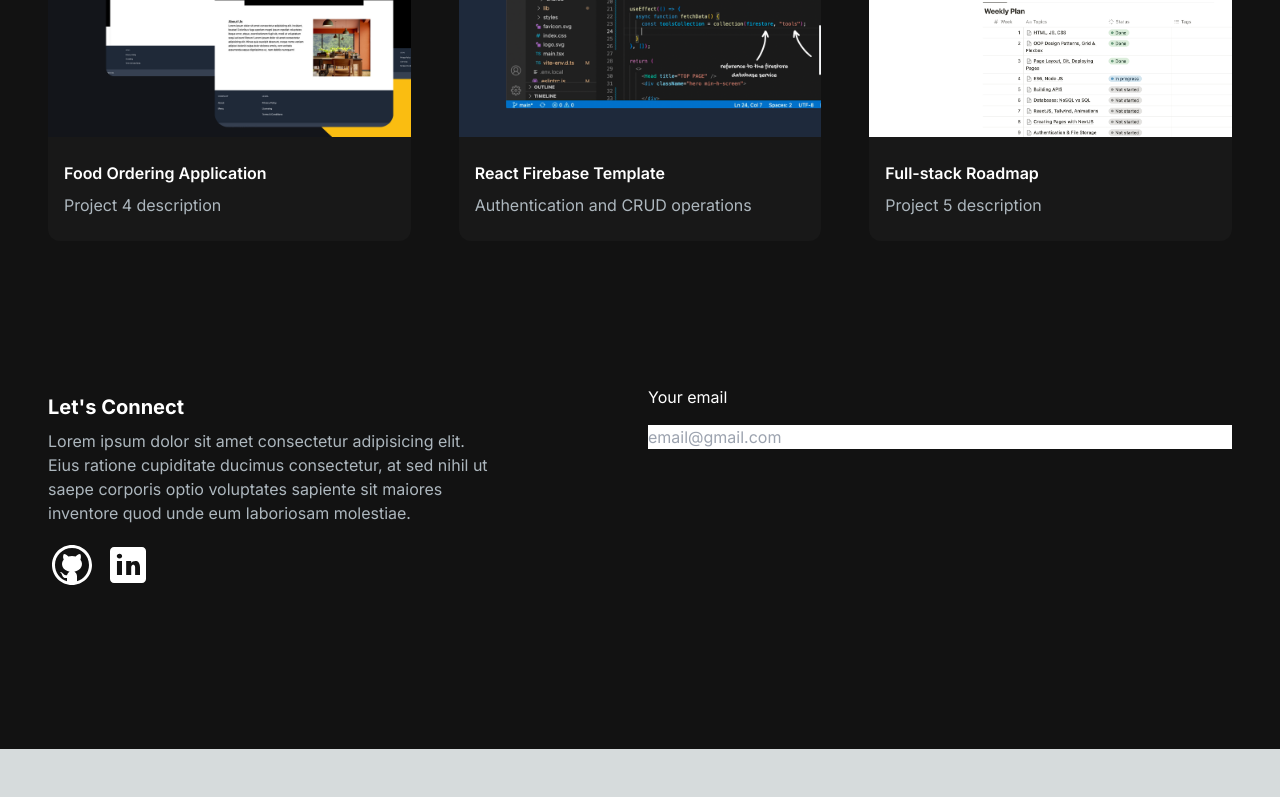
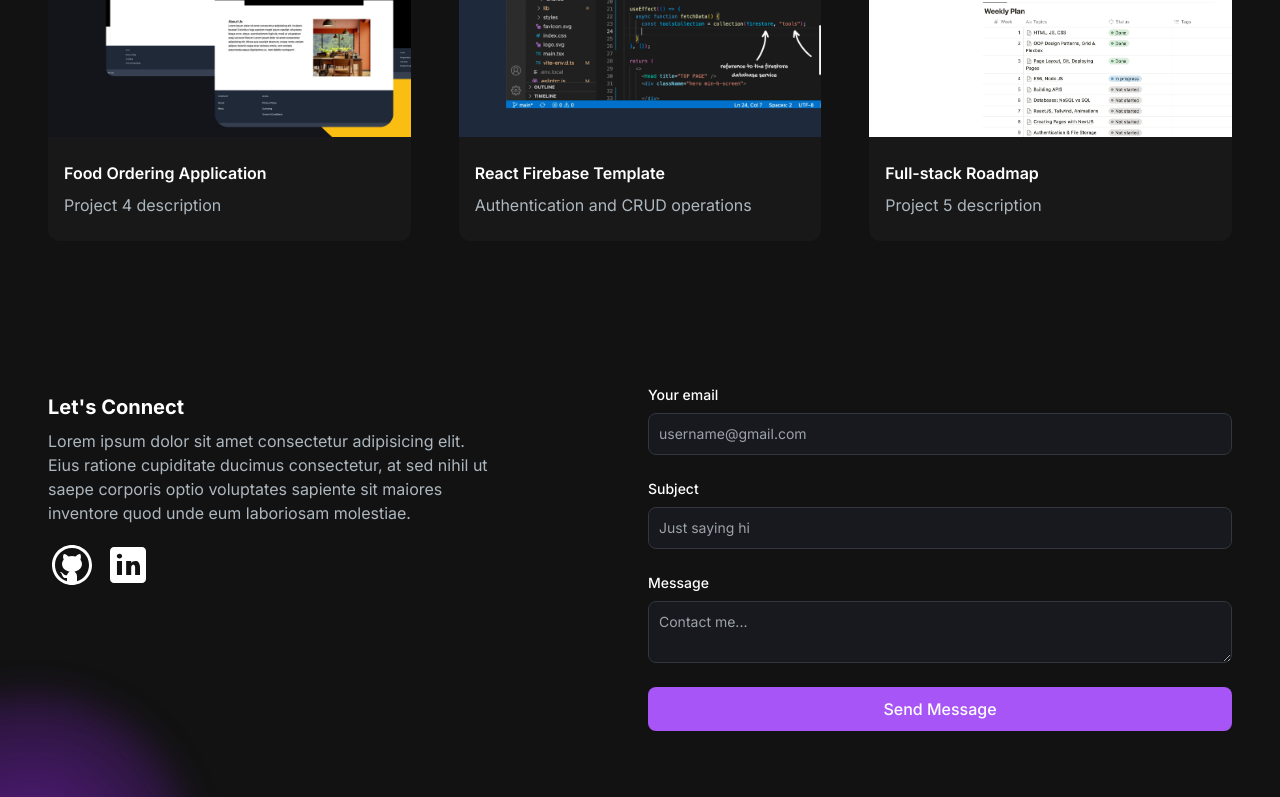
Before and after one commit to Huguete18/port-web, a Next.js app: page / in a window 1280 px wide. Shown: the part 2000-2797 px from the top of the page. Before the commit the page ends 2749 px from the top, so only its background shows below. Built offline with nearby package versions, Linux system fonts and the light colour scheme.

Commit message:
Se agrega el mensaje en el main

```diff
--- a/src/app/components/EmailSection.jsx
+++ b/src/app/components/EmailSection.jsx
@@ -6,7 +6,8 @@
 
 const EmailSection = () => {
   return (
-    <section className='grid md:grid-cols-2 my-12 md:my-12 py-24 gap-4'>
+    <section className='grid md:grid-cols-2 my-12 md:my-12 py-24 gap-4 relative'>
+        <div className='bg-[radial-gradient(ellipse_at_center,_var(--tw-gradient-stops))] from-purple-900 to-transparent rounded-full h-80 w-80 z-0 blur-lg absolute top-3/4 -left-4 transform -translate-x-1/2 -translate-1/2'></div>
         <div>
             <h5 className='text-xl font-bold text-white my-2'>Le{'t\'s'} Connect</h5>
             <p className='text-[#adb7be] mb-4 max-w-md'>
@@ -14,7 +15,7 @@
             </p>
             <div className='socials flex flex-row gap-2'>
                 <Link href='github.com'>
-                    <Image src={GithubIcon} alt='Github Icon' />
+                    <Image src={GithubIcon}  alt='Github Icon' />
                 </Link>
                 <Link href='linkedin.com'>
                     <Image src={LinkedinIcon} alt='Linkedin Icon' />
@@ -22,15 +23,34 @@
             </div>
         </div>
         <div>
-            <form className='flex flex-col gap-4'>
-                <label htmlFor='email' className='text-white'>Your email</label>
-                <input type='email' id='email' required placeholder='email@gmail.com' />
+            <form className='flex flex-col'>
+                <div className='mb-6'>
+                    <label htmlFor='email' className='text-white block mb-2 text-sm font-medium'>Your email</label>
+                    <input type='email' id='email' required className='bg-[#18191e] border border-[#33353f] placeholder-[#9ca2a9] text-gray-100 text-sm rounded-lg block w-full p-2.5' placeholder='username@gmail.com' />
+                </div>
+                <div className='mb-6'>
+                    <label htmlFor='subject' className='text-white block mb-2 text-sm font-medium'>Subject</label>
+                    <input type='text' id='subject' required className='bg-[#18191e] border border-[#33353f] placeholder-[#9ca2a9] text-gray-100 text-sm rounded-lg block w-full p-2.5' placeholder='Just saying hi' />
+                </div>
+                <div className='mb-6'>
+                    <label className='text-white block mb-2 text-sm font-medium'>Message</label>
+                    <textarea type='text' id='subject' required className='bg-[#18191e] border border-[#33353f] placeholder-[#9ca2a9] text-gray-100 text-sm rounded-lg block w-full p-2.5' placeholder='Contact me...' />
+                </div>
+                <button type='submit' className='bg-purple-500 hover:bg-purple-600 text-white font-medium py-2.5 px-5 rounded-lg w-full'>Send Message</button>
             </form>
         </div>
     </section>
-  )
-}
+  );
+};
 
-export default EmailSection
+export default EmailSection;
 
-//** 01:30:20 */
+/*<button type='submit' className='bg-purple-500 hover:bg-purple-600 text-white font-medium py-2.5 px-5 rounded-lg w-full' onClick={async () => {
+    const res = await fetch("/api/send", {
+        method: "POST",
+    });
+        const data = await res.json();
+        console.log(data);
+        }}> Send Message</button>*/
+
+/* 01:44:20*/
--- /dev/null
+++ b/src/app/components/Footer.jsx
@@ -0,0 +1,14 @@
+import React from 'react';
+
+const Footer = () => {
+  return (
+    <footer className='footer border z-10 border-t-[#33353f] border-l-transparent border-r-transparent text-white'>
+        <div className='container p-12 flex justify-between'>
+            <span>LOGO</span>
+            <p className='text-slate-600'>All right reserved.</p>
+        </div>
+    </footer>
+  );
+};
+
+export default Footer;
--- a/src/app/page.js
+++ b/src/app/page.js
@@ -5,6 +5,7 @@
 import AboutSection from "./components/AboutSection";
 import ProjectsSection from "./components/ProjectsSection";
 import EmailSection from "./components/EmailSection";
+import Footer from "./components/Footer";
 
 export default function Home() {
   return (
@@ -16,18 +17,7 @@
         <ProjectsSection />
         <EmailSection />
       </div>{" "}
+      <Footer />
     </main>
   );
 }
-
-/**<button
-          onClick={async () => {
-            const res = await fetch("/api/send", {
-              method: "POST",
-            });
-            const data = await res.json();
-            console.log(data);
-          }}
-        >
-          Send Email{" "}
-        </button>{" "}*/
```
Also changed, not shown: package.json (line endings or trailing spaces).
